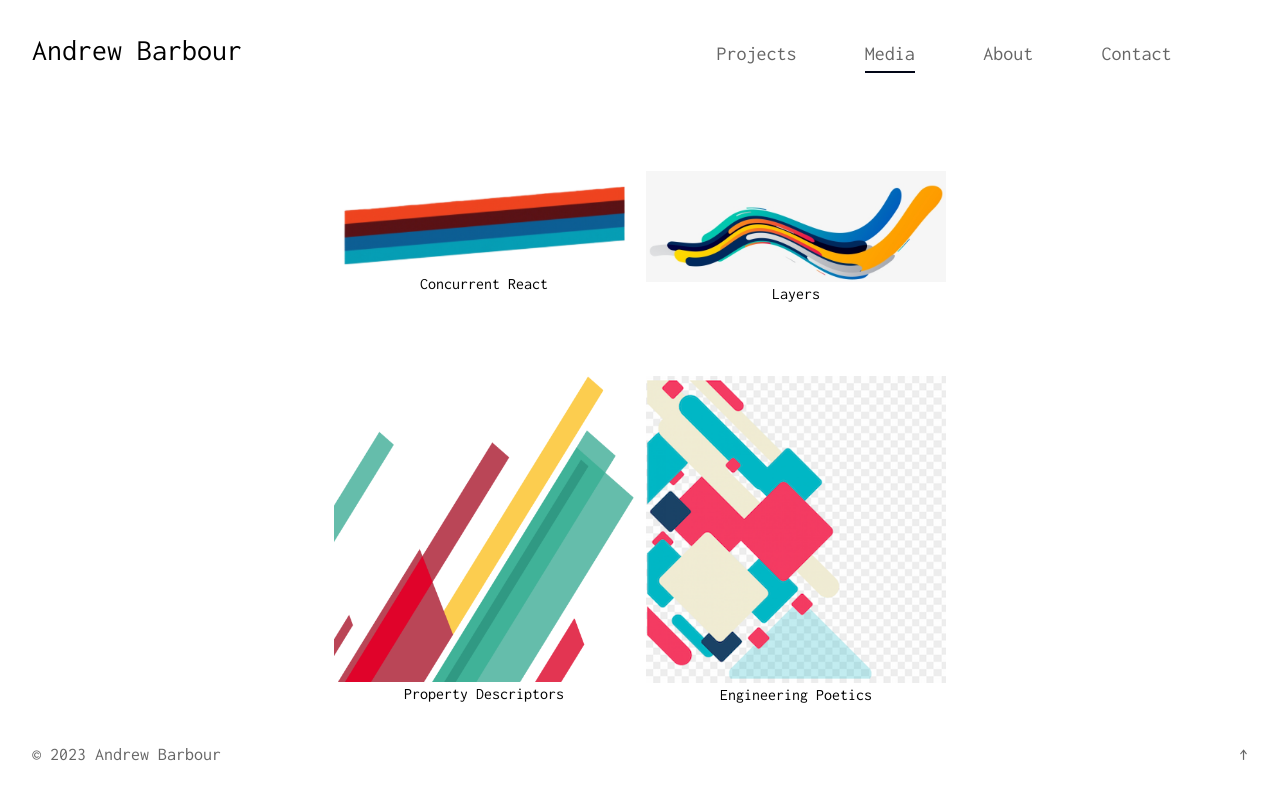
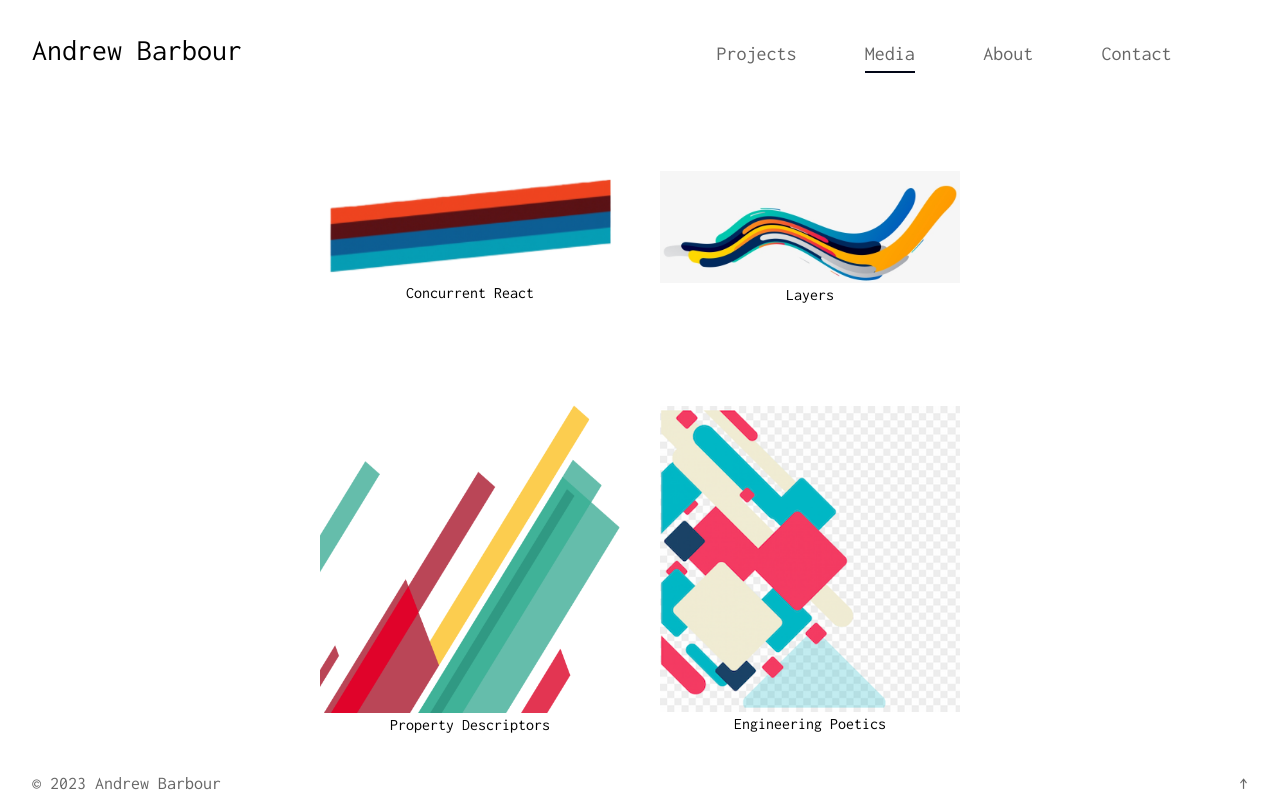
Before and after one commit to andrewjbarbour/missoncontrol, a Next.js app: page /media in a window 1280 px wide. Built offline with nearby package versions, Linux system fonts and the light colour scheme.

Commit message:
update page styling

```diff
--- a/app/media/page.tsx
+++ b/app/media/page.tsx
@@ -29,7 +29,7 @@ const images = [
 export default function Media() {
   return (
     <div className="flex justify-center items-center">
-      <div className="grid grid-cols-2 grid-rows-2 gap-3 ">
+      <div className="grid grid-cols-2 grid-rows-2 gap-10 ">
         {images.map(img => (
           <Link
             key={img.name}
@@ -48,7 +48,9 @@ export default function Media() {
                 height={300}
                 style={
                   img.name === "Property Descriptors"
-                    ? {minHeight: "306px"}
+                    ? {minHeight: "308px"}
+                    : img.name === "Concurrent React"
+                    ? {minHeight: "108px"}
                     : undefined
                 }
               />
```
